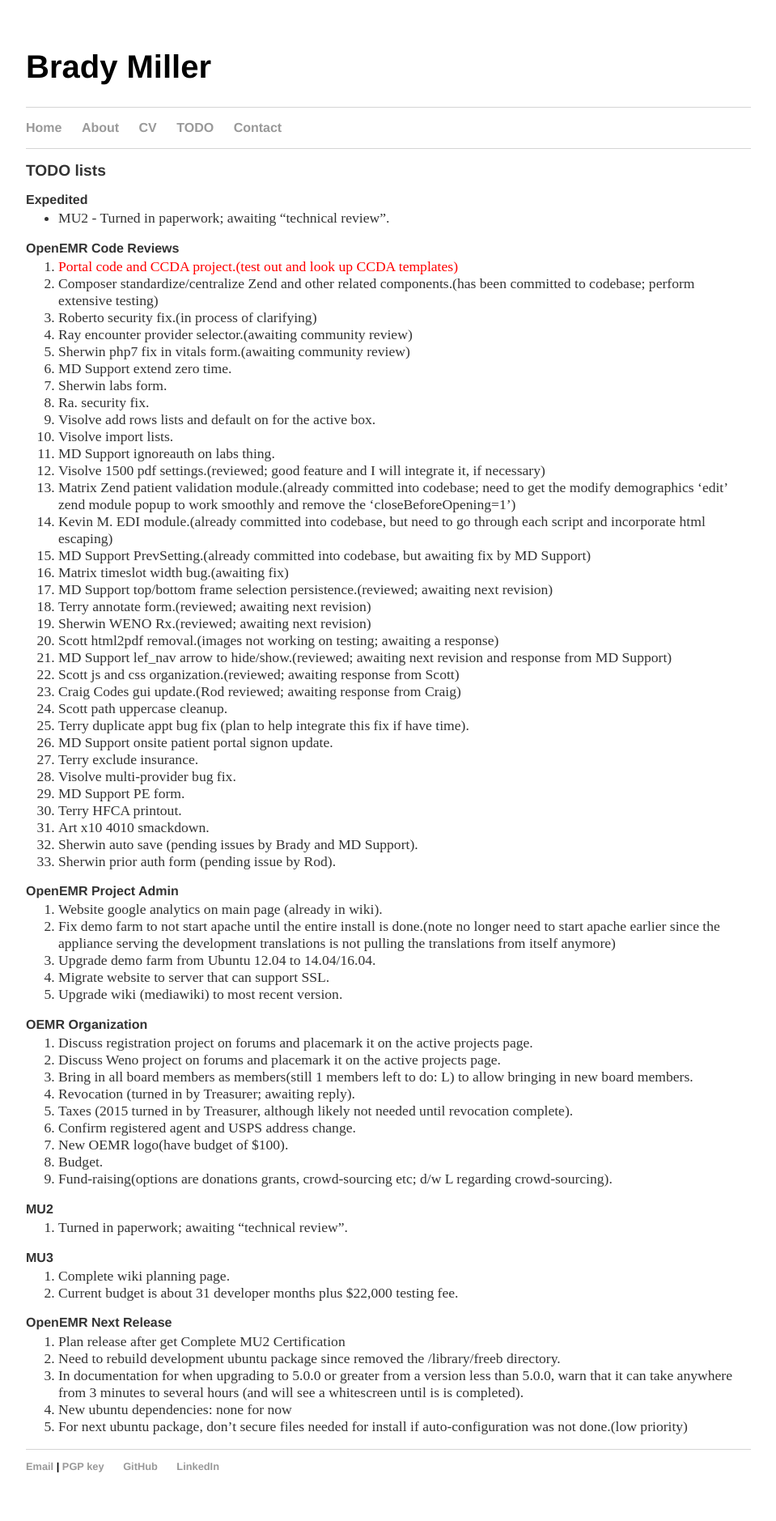
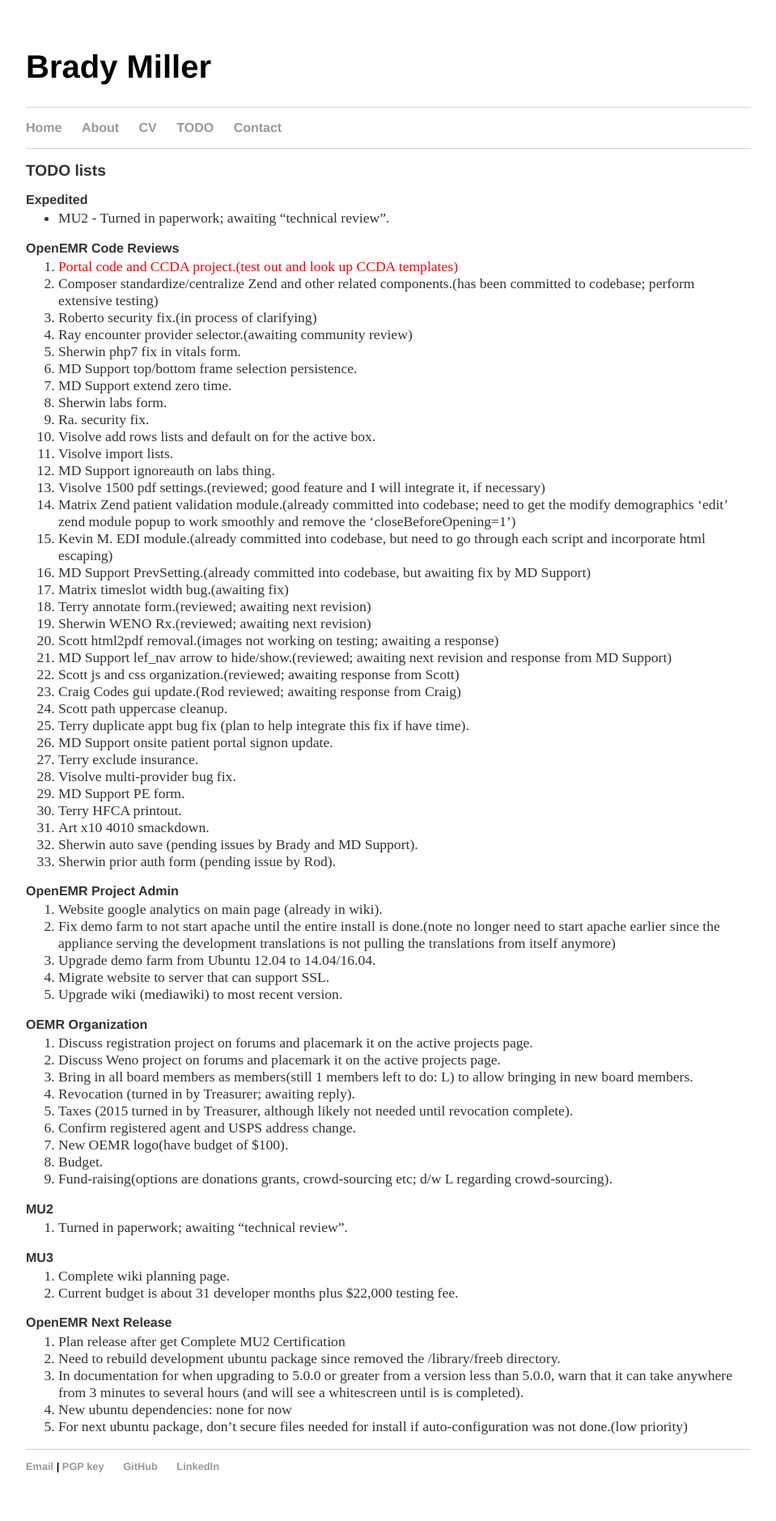
Before and after one commit to bradymiller/bradymiller.github.io, a Jekyll site: the page built from todo/index.md, in a window 1280 px wide. Shown: the whole page at 81% size, without its empty margins (160-1119 px from the left). Built offline with Jekyll 4.4.1, drawn with Linux system fonts in a browser that asks for light colours.

Commit message:
Update todo list

```diff
--- a/todo/index.md
+++ b/todo/index.md
@@ -11,7 +11,8 @@
 1. Composer standardize/centralize Zend and other related components.(has been committed to codebase; perform extensive testing)
 1. Roberto security fix.(in process of clarifying)
 1. Ray encounter provider selector.(awaiting community review)
-1. Sherwin php7 fix in vitals form.(awaiting community review)
+1. Sherwin php7 fix in vitals form.
+1. MD Support top/bottom frame selection persistence.
 1. MD Support extend zero time.
 1. Sherwin labs form.
 1. Ra. security fix.
@@ -23,7 +24,6 @@
 1. Kevin M. EDI module.(already committed into codebase, but need to go through each script and incorporate html escaping)
 1. MD Support PrevSetting.(already committed into codebase, but awaiting fix by MD Support)
 1. Matrix timeslot width bug.(awaiting fix)
-1. MD Support top/bottom frame selection persistence.(reviewed; awaiting next revision)
 1. Terry annotate form.(reviewed; awaiting next revision)
 1. Sherwin WENO Rx.(reviewed; awaiting next revision)
 1. Scott html2pdf removal.(images not working on testing; awaiting a response)
```
